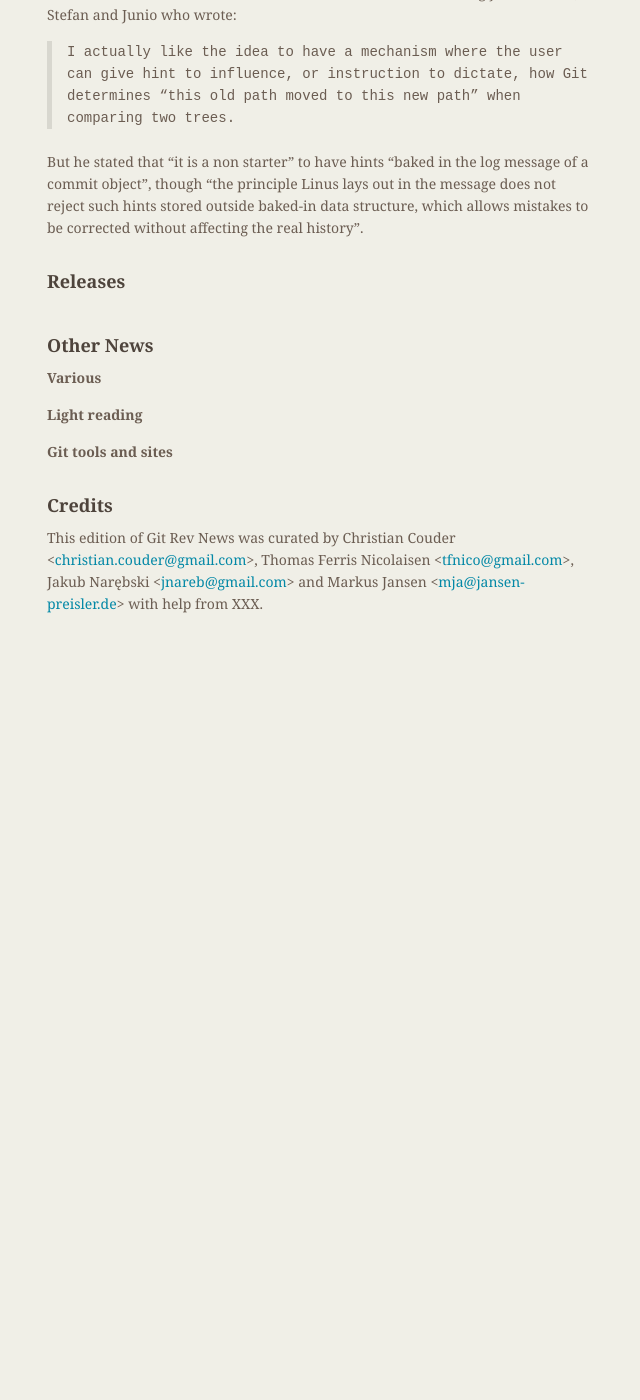
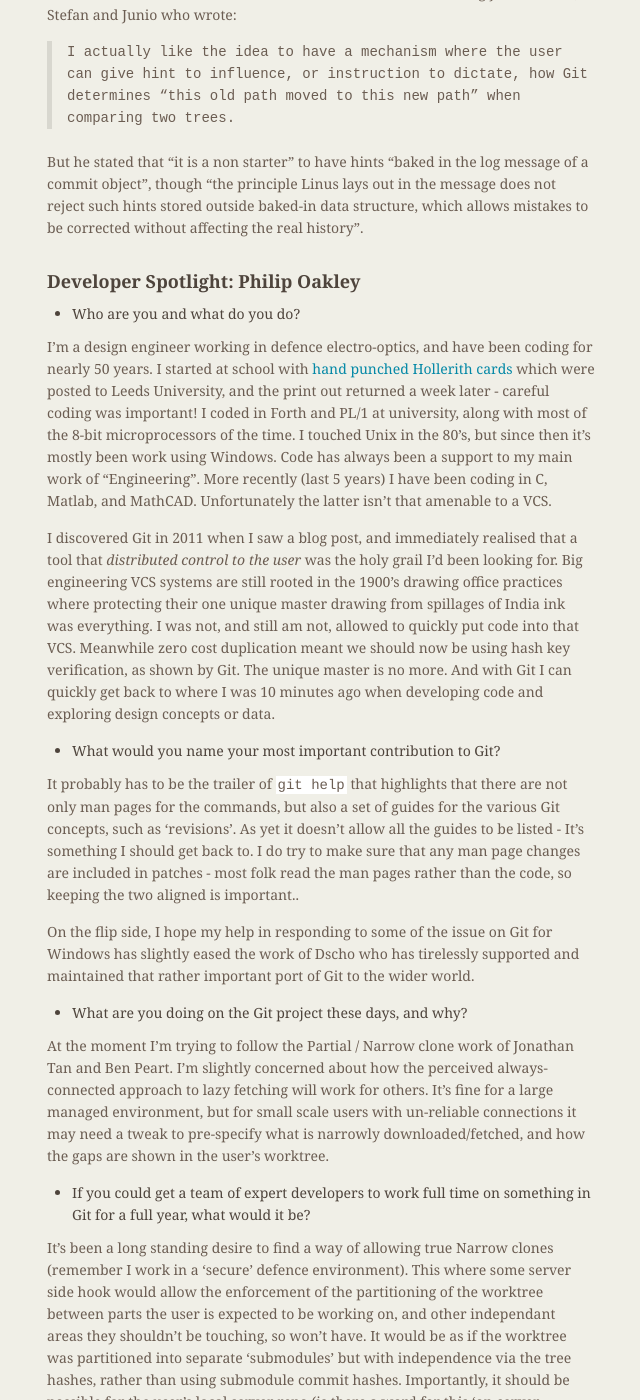
Before and after one commit to git/git.github.io, a Jekyll site: the page built from rev_news/drafts/edition-32.md, in a window 1280 px wide and 1400 px high, scrolled down 3199 px. Shown: the whole window, without its empty margins (487-1127 px from the left). Built offline with Jekyll 4.4.1, drawn with Linux system fonts in a browser that asks for light colours; before the commit the page ends 3829 px from its top, so only the background shows below that; some of the changed text lies outside the part shown.

Commit message:
rn-32: Philip's interview

```diff
--- a/rev_news/drafts/edition-32.md
+++ b/rev_news/drafts/edition-32.md
@@ -179,9 +179,107 @@
 structure, which allows mistakes to be corrected without affecting the
 real history".
 
-<!---
-## Developer Spotlight:
--->
+## Developer Spotlight: Philip Oakley
+
+* Who are you and what do you do?
+
+I'm a design engineer working in defence electro-optics, and have been
+coding for nearly 50 years. I started at school with
+[hand punched Hollerith cards](https://calculating.files.wordpress.com/2014/01/ibm-port-a-punch-1.jpg)
+which were posted to Leeds University, and the print out returned a
+week later - careful coding was important! I coded in Forth and PL/1
+at university, along with most of the 8-bit microprocessors of the
+time. I touched Unix in the 80's, but since then it's mostly been work
+using Windows. Code has always been a support to my main work of
+"Engineering". More recently (last 5 years) I have been coding in C,
+Matlab, and MathCAD. Unfortunately the latter isn't that amenable to a
+VCS.
+
+I discovered Git in 2011 when I saw a blog post, and immediately
+realised that a tool that *distributed control to the user* was the
+holy grail I'd been looking for. Big engineering VCS systems are still
+rooted in the 1900's drawing office practices where protecting their
+one unique master drawing from spillages of India ink was
+everything. I was not, and still am not, allowed to quickly put code
+into that VCS. Meanwhile zero cost duplication meant we should now be
+using hash key verification, as shown by Git. The unique master is no
+more. And with Git I can quickly get back to where I was 10 minutes
+ago when developing code and exploring design concepts or data.
+
+* What would you name your most important contribution to Git?
+
+It probably has to be the trailer of `git help` that highlights that
+there are not only man pages for the commands, but also a set of
+guides for the various Git concepts, such as 'revisions'. As yet it
+doesn't allow all the guides to be listed - It's something I should
+get back to. I do try to make sure that any man page changes are
+included in patches - most folk read the man pages rather than the
+code, so keeping the two aligned is important..
+
+On the flip side, I hope my help in responding to some of the issue on
+Git for Windows has slightly eased the work of Dscho who has
+tirelessly supported and maintained that rather important port of Git
+to the wider world.
+
+* What are you doing on the Git project these days, and why?
+
+At the moment I'm trying to follow the Partial / Narrow clone work of
+Jonathan Tan and Ben Peart. I'm slightly concerned about how the
+perceived always-connected approach to lazy fetching will work for
+others. It's fine for a large managed environment, but for small scale
+users with un-reliable connections it may need a tweak to pre-specify
+what is narrowly downloaded/fetched, and how the gaps are shown in the
+user's worktree.
+
+* If you could get a team of expert developers to work full time on
+  something in Git for a full year, what would it be?
+
+It's been a long standing desire to find a way of allowing true Narrow
+clones (remember I work in a 'secure' defence environment). This where
+some server side hook would allow the enforcement of the partitioning
+of the worktree between parts the user is expected to be working on,
+and other independant areas they shouldn't be touching, so won't
+have. It would be as if the worktree was partitioned into separate
+'submodules' but with independence via the tree hashes, rather than
+using submodule commit hashes. Importantly, it should be possible for
+the user's local server repo (is there a word for this 'on-server
+personal fork'?) to also be a narrow clone, as distinct from the
+golden server which would alway a full width, and able to serve narrow
+packs.
+
+The other aspect of Git would be to include practical user examples on
+the man pages, making them more than just reference pages for those
+who already know what the pages mean.
+
+The one hypothetical fix I would love to find is the ideal word for
+the cache / index / staging area / manifest / out-box, which
+unfortunately has no equivalence in the regular world (that perfect
+replication issue again).
+
+* If you could remove something from Git without worrying about
+  backwards compatibility, what would it be?
+
+I don't notice what I don't use, however there's probably a lot of
+early-days cruft such as `show-branch` that could be dumped. A more
+difficult area is the `--assume-unchanged' (and similar) which is a
+very confused promise. There appears to be a lot of code that fails to
+distinguish expected promises by the user ("trust me, I'm a user"),
+rather than actual promises by Git (trust me I'm software). Getting
+rid (or at least very obviously documenting) of these misunderstood
+promises would help many!
+
+The other area is the hidden Git-Linux workflows that are embedded in
+the commands to catch the unwary, such as the recent discussion on the
+--merge-base forkpoint.
+
+* What is your favorite Git-related tool/library, outside of Git itself?
+
+I tend to stick to Git, the git-gui, and gitk, as the core VC
+tools. Between the viewer, the gui and the bash command line I can do
+all that I need. Coming from a Windows environment, I found most of
+the support tools there (e.g. TortoiseGit, GitExtensions) to be
+somewhat backward looking and lead to bad habits and
+misunderstandings.
 
 ## Releases
 
```
